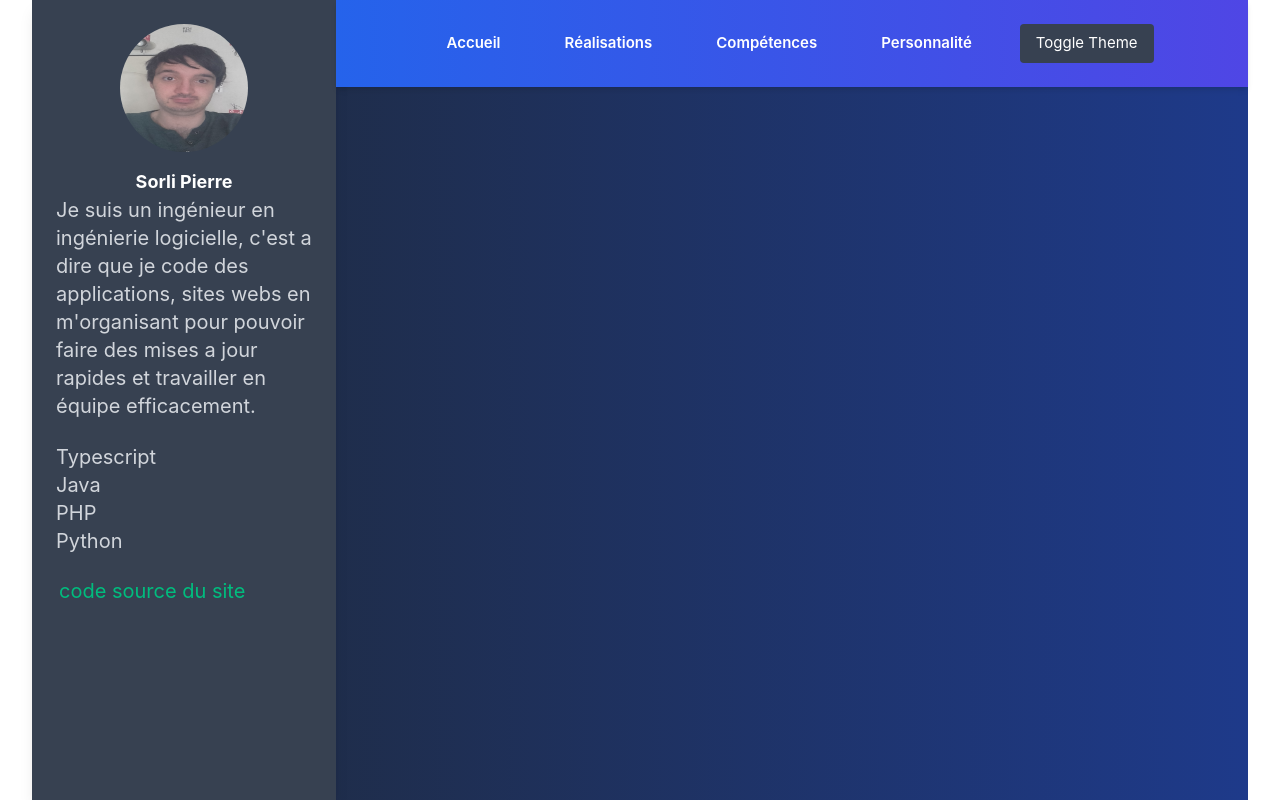
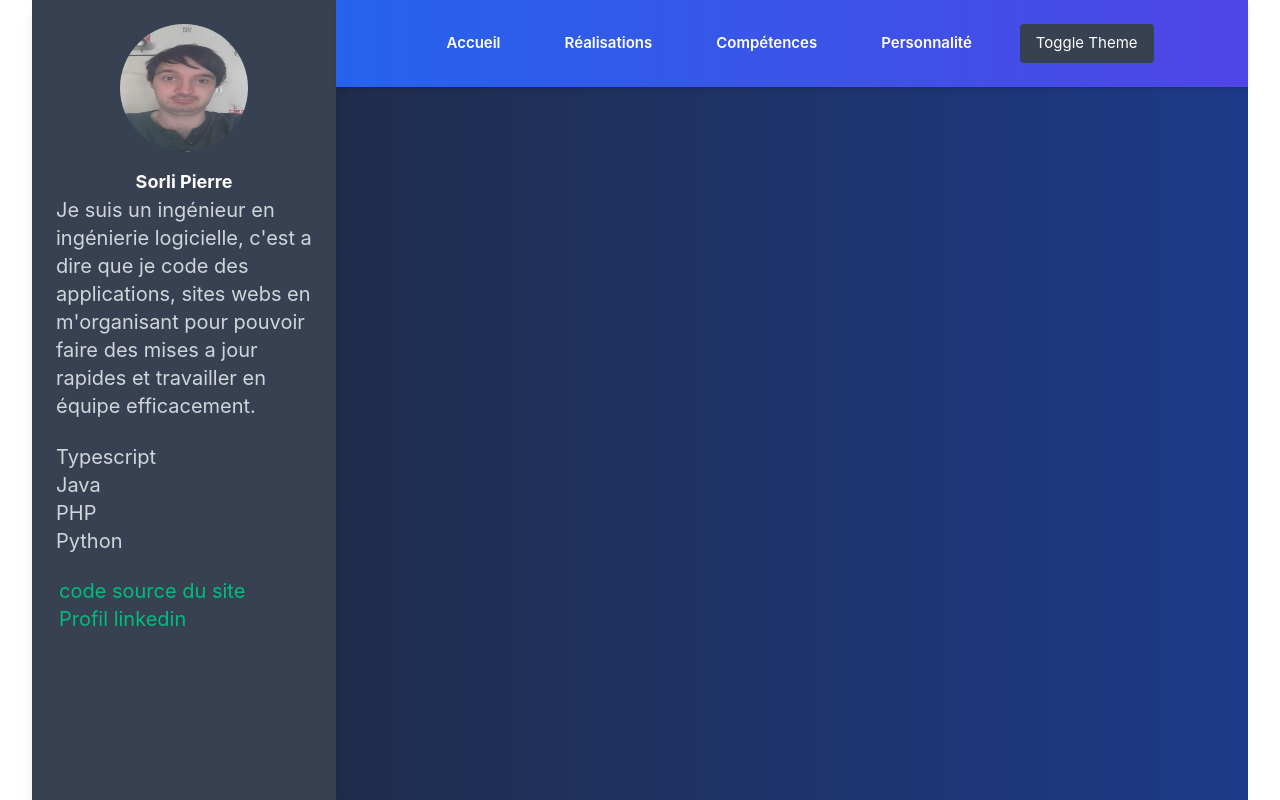
Before and after one commit to alenop/portfolioCode, a Vue app: page / in a window 1280 px wide. Built offline with nearby package versions, Linux system fonts and the light colour scheme; the HTML template or start-up script is replaced by a standard one.

Commit message:
update link linkedin and source code

```diff
--- a/src/components/ProfileSection.vue
+++ b/src/components/ProfileSection.vue
@@ -37,7 +37,8 @@
     },
     refLinks:{
       type:Array,
-      default:[{name:"code source du site",link:"http://google.com"}]
+      default:[{name:"code source du site",link:"https://github.com/alenop/portfolioCode"},{name:"Profil linkedin",link:"https://www.linkedin.com/in/pierre-sorli/"}]
+
     }
 
   })
```
